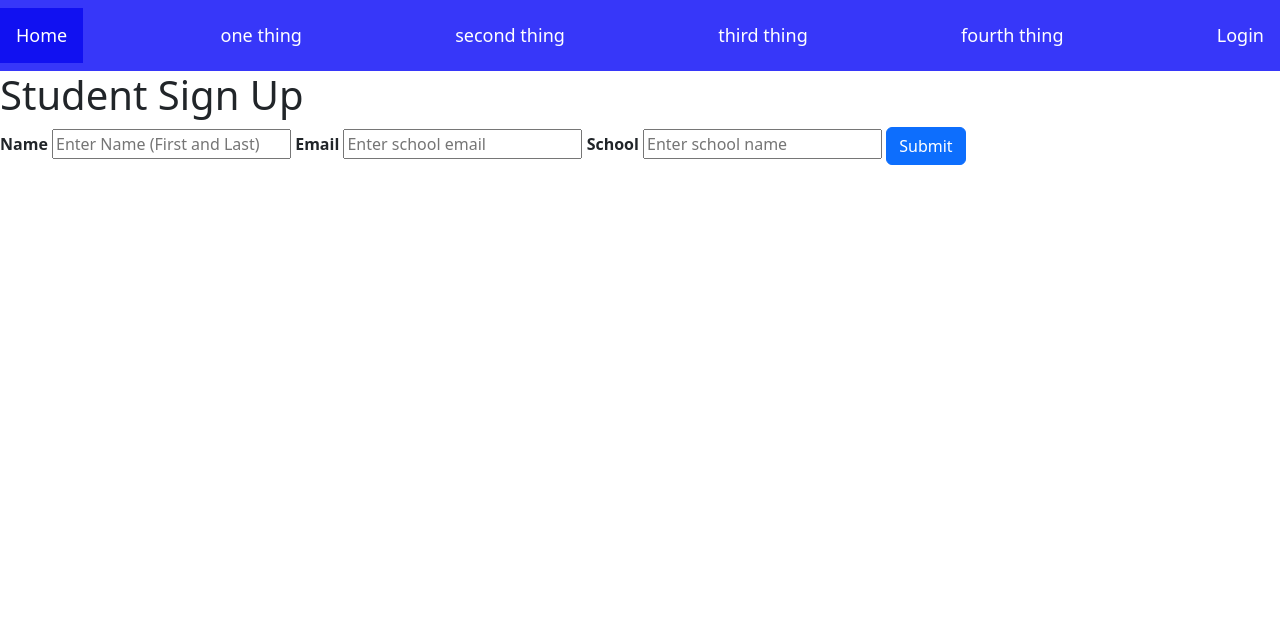
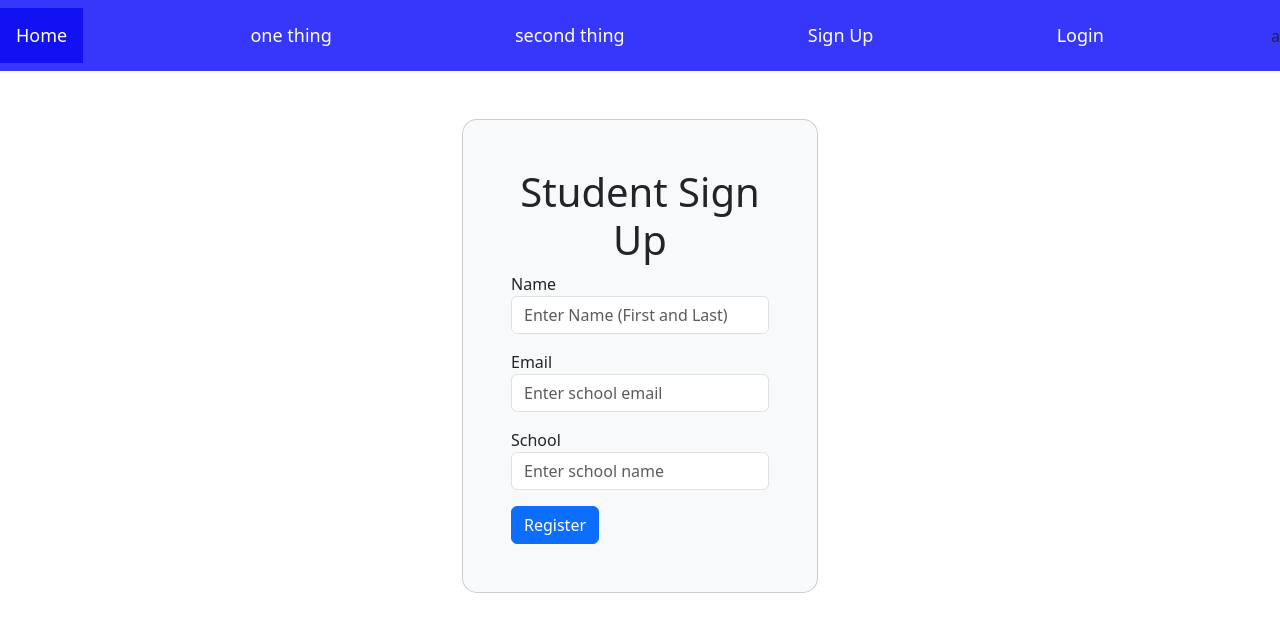
Before and after one commit to lukerhoads/schaumburg-lib-hackathon-2023, a Flask app: page /auth/sign-up/student in a window 1280 px wide. Shown: the top 640 px of the page. Run offline with Flask 3, Linux system fonts and the light colour scheme.

Commit message:
improved visuals

```diff
--- a/authentication/templates/login.html
+++ b/authentication/templates/login.html
@@ -39,7 +39,7 @@
 
                     <div class="d-flex align-items-center justify-content-center pb-4">
                       <p class="mb-0 me-2">Don't have an account?</p>
-                      <button type="button" class="btn btn-outline-danger">Create new</button>
+                      <button type="button" class="btn btn-outline-danger" href="/auth/sign-up">Create new</button>
                     </div>
 
                   </form>
--- a/authentication/templates/signup_student.html
+++ b/authentication/templates/signup_student.html
@@ -1,17 +1,33 @@
+<!DOCTYPE html>
 {% extends "base.html" %}
 {% block title %}Student Sign Up{% endblock %}
 {% block content %}
-    <form>
-        <h1>Student Sign Up</h1>
-        <label for="student"><b>Name</b></label>
-        <input type="text" placeholder="Enter Name (First and Last)" name="name" id="name" required>
+    <div class="container py-5 h-100">
+        <div class="row justify-content-center align-items-center h-100">
+            <div class="col-12 col-lg-9 col-xl-4">
+                <div class="card shadow-2-strong bg-light" style="border-radius: 15px;">
+                    <div class="card-body p-4 p-md-5">
+                        <form>
+                            <h1 class="text-center">Student Sign Up</h1>
+                            <div class="form-group mb-3">
+                                <label for="student-name">Name</label>
+                                <input type="text" class="form-control" placeholder="Enter Name (First and Last)" name="student-name" id="student-name" required>
+                            </div>
+                            <div class="form-group mb-3">
+                                <label for="student-email">Email</label>
+                                <input type="student-email" class="form-control" placeholder="Enter school email" name="student-email" id="student-email" required>
+                            </div>
+                            <div class="form-group mb-3">
+                                <label for="school">School</label>
+                                <input type="text" class="form-control" placeholder="Enter school name" name="school" id="school" required>
+                            </div>
 
-        <label for="email"><b>Email</b></label>
-        <input type="email" placeholder="Enter school email" name="email" id="email" required>
+                            <button type="submit" class="btn btn-primary">Register</button>
+                        </form>
+                    </div>
+                </div>
+            </div>
+        </div>
+    </div>
 
-        <label for="email"><b>School</b></label>
-        <input type="text" placeholder="Enter school name" name="school" id="school" required>
-
-        <input class="btn btn-primary" type="submit" value="Submit">
-    </form>
 {% endblock %}
--- a/templates/base.html
+++ b/templates/base.html
@@ -6,15 +6,22 @@
         <link rel="stylesheet" type="text/css" href="{{ url_for('static', filename='styles/demo.css') }}"/>
     </head>
     <body>
-        <div class ="navbar">
-            <a class ="active" href="home"> Home</a>
-            <a href="one"> one thing</a>
-            <a href="two"> second thing</a>
-            <a href="three"> third thing</a>
-            <a href="four"> fourth thing</a>
-            <div class="navbar-right">
-                <a href="login"> Login</a>
-            </div>
+        <div class ="nav navbar">
+            <li class="nav-item">
+                <a class ="nav-link active" href="/"> Home</a>
+            </li>
+            <li class="nav-item">
+                <a class="nav-link" href="/one"> one thing</a>
+            </li>
+            <li class="nav-item">
+                <a class="nav-link" href="/one"> second thing</a>
+            </li>
+            <li class="nav-item">
+                <a class="nav-link" href="/auth/sign-up"> Sign Up</a>
+            </li>
+            <div class="nav-item">
+                <a class="nav-link" href="/auth/login"> Login</a>
+            </div>a
 
         </div>
         {% block content %}{% endblock %}
```
Also changed, not shown: authentication/templates/signup.html (+29 -7 lines), css/demo.css (deleted), img/cube.jpg (renamed from authentication/static/images/cube.jpg).
